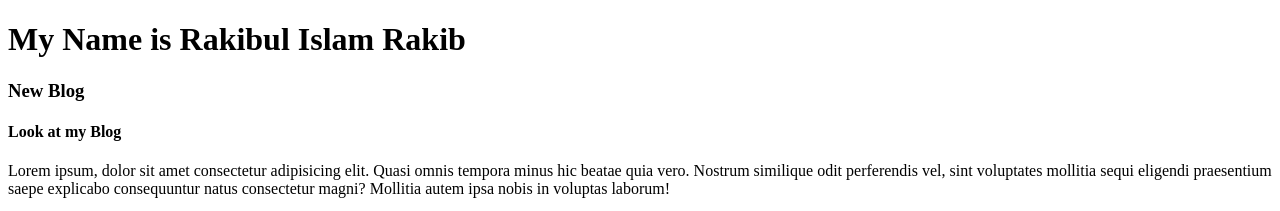
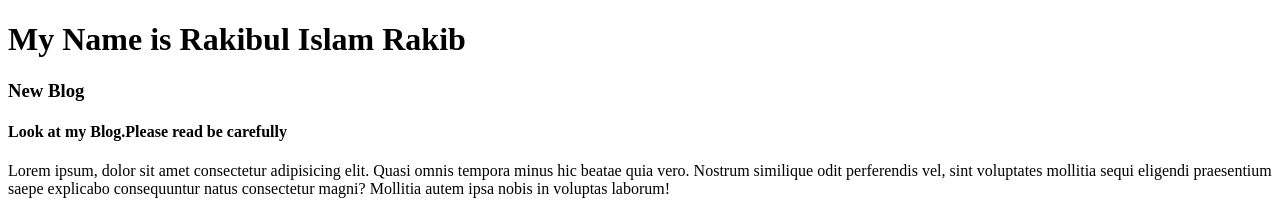
Before and after one commit to rakibulislam123/my-third-repo, a plain HTML site: page index.html in a window 1280 px wide. Shown: the top 211 px of the page. Drawn offline with Linux system fonts and the light colour scheme.

Commit message:
be careful

```diff
--- a/index.html
+++ b/index.html
@@ -10,7 +10,7 @@
     <h1>My Name is Rakibul Islam Rakib</h1>
     <div>
         <h3>New Blog</h3>
-        <h4>Look at my Blog</h4>
+        <h4>Look at my Blog.Please read be carefully</h4>
         <p>Lorem ipsum, dolor sit amet consectetur adipisicing elit. Quasi omnis tempora minus hic beatae quia vero. Nostrum similique odit perferendis vel, sint voluptates mollitia sequi eligendi praesentium saepe explicabo consequuntur natus consectetur magni? Mollitia autem ipsa nobis in voluptas laborum!</p>
     </div>
     <img src="a.jpg" alt="">
```
